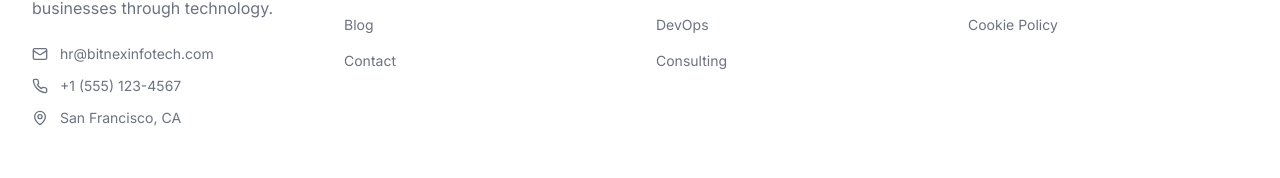
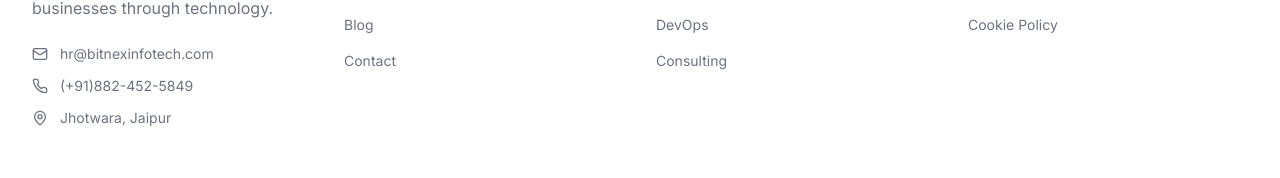
Before and after one commit to Mohit93soni/nextjs-bitnex, a Next.js app: page /blog in a window 1280 px wide. Shown: the part 3706-3884 px from the top of the page. Built offline with nearby package versions, Linux system fonts and the light colour scheme.

Commit message:
address and number update

```diff
--- a/src/app/contact/page.tsx
+++ b/src/app/contact/page.tsx
@@ -120,7 +120,7 @@ export default function Contact() {
     {
       icon: Phone,
       title: "Phone",
-      content: "882-452-5849",
+      content: "(+91)882-452-5849",
       description: "Mon-Fri from 8am to 6pm",
     },
     {
--- a/src/components/Footer.tsx
+++ b/src/components/Footer.tsx
@@ -62,11 +62,11 @@ export default function Footer() {
                 </div>
                 <div className="flex items-center space-x-3 text-sm text-muted-foreground">
                   <Phone className="h-4 w-4" />
-                  <span>+1 (555) 123-4567</span>
+                  <span>(+91)882-452-5849</span>
                 </div>
                 <div className="flex items-center space-x-3 text-sm text-muted-foreground">
                   <MapPin className="h-4 w-4" />
-                  <span>San Francisco, CA</span>
+                  <span>Jhotwara, Jaipur</span>
                 </div>
               </div>
             </div>
```
